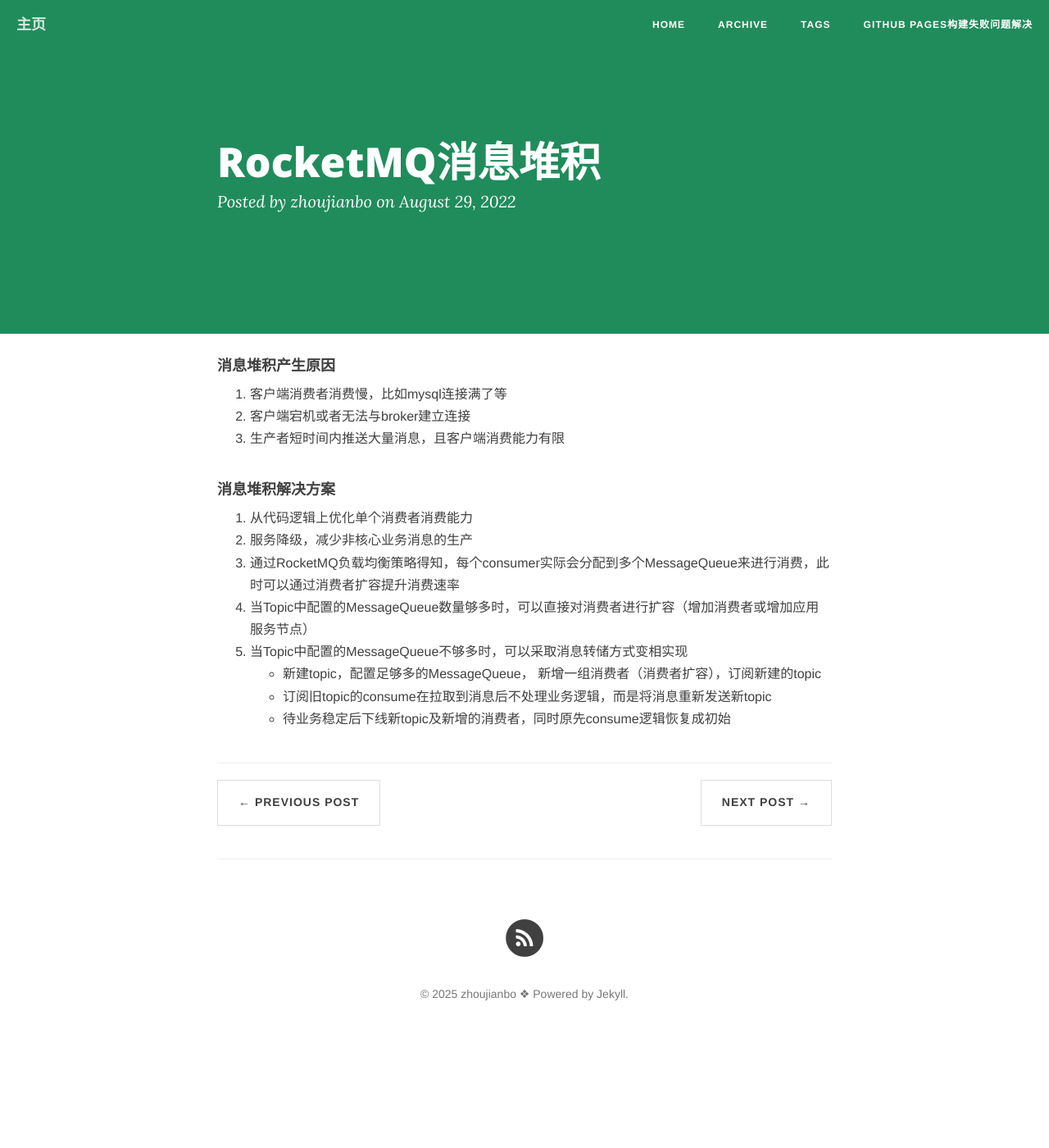
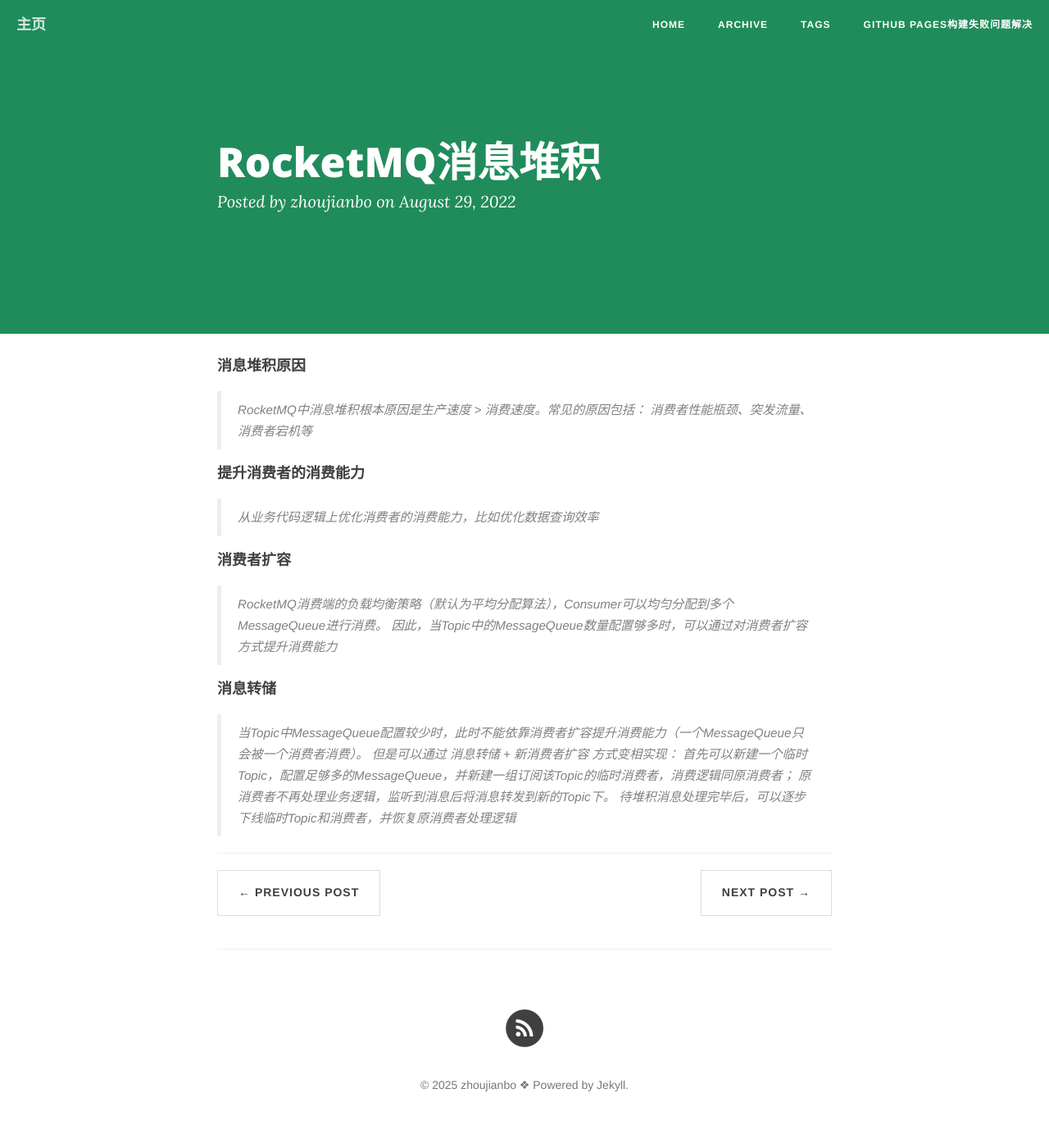
Before and after one commit to ZhouJianBoPro/ZhouJianBoPro.github.io, a Jekyll site: the page built from _posts/2022-08-29-RocketMQ消息堆积.md, in a window 1280 px wide. Shown: the whole page at 82% size. Built offline with Jekyll 4.4.1, drawn with Linux system fonts in a browser that asks for light colours; nearby versions of some CDN libraries; comment, search, counter and statistics services are not loaded; before the commit the page ends 1290 px from its top, so only the background shows below that.

Commit message:
消息堆积

```diff
--- a/_posts/2022-08-29-RocketMQ消息堆积.md
+++ b/_posts/2022-08-29-RocketMQ消息堆积.md
@@ -5,17 +5,20 @@ date: 2022-08-29
 tags: [rocketmq]
 ---
 
-#### 消息堆积产生原因
-1. 客户端消费者消费慢，比如mysql连接满了等
-2. 客户端宕机或者无法与broker建立连接
-3. 生产者短时间内推送大量消息，且客户端消费能力有限
+#### 消息堆积原因
+> RocketMQ中消息堆积根本原因是生产速度 > 消费速度。常见的原因包括：
+> 消费者性能瓶颈、突发流量、消费者宕机等
 
-#### 消息堆积解决方案
-1. 从代码逻辑上优化单个消费者消费能力
-2. 服务降级，减少非核心业务消息的生产
-3. 通过RocketMQ负载均衡策略得知，每个consumer实际会分配到多个MessageQueue来进行消费，此时可以通过消费者扩容提升消费速率
-4. 当Topic中配置的MessageQueue数量够多时，可以直接对消费者进行扩容（增加消费者或增加应用服务节点）
-5. 当Topic中配置的MessageQueue不够多时，可以采取消息转储方式变相实现
-    - 新建topic，配置足够多的MessageQueue， 新增一组消费者（消费者扩容），订阅新建的topic
-    - 订阅旧topic的consume在拉取到消息后不处理业务逻辑，而是将消息重新发送新topic
-    - 待业务稳定后下线新topic及新增的消费者，同时原先consume逻辑恢复成初始
+#### 提升消费者的消费能力
+> 从业务代码逻辑上优化消费者的消费能力，比如优化数据查询效率
+
+#### 消费者扩容
+> RocketMQ消费端的负载均衡策略（默认为平均分配算法），Consumer可以均匀分配到多个MessageQueue进行消费。
+> 因此，当Topic中的MessageQueue数量配置够多时，可以通过对消费者扩容方式提升消费能力
+
+#### 消息转储
+> 当Topic中MessageQueue配置较少时，此时不能依靠消费者扩容提升消费能力（一个MessageQueue只会被一个消费者消费）。
+> 但是可以通过 消息转储 + 新消费者扩容 方式变相实现：
+> 首先可以新建一个临时Topic，配置足够多的MessageQueue，并新建一组订阅该Topic的临时消费者，消费逻辑同原消费者；
+> 原消费者不再处理业务逻辑，监听到消息后将消息转发到新的Topic下。
+> 待堆积消息处理完毕后，可以逐步下线临时Topic和消费者，并恢复原消费者处理逻辑
```
